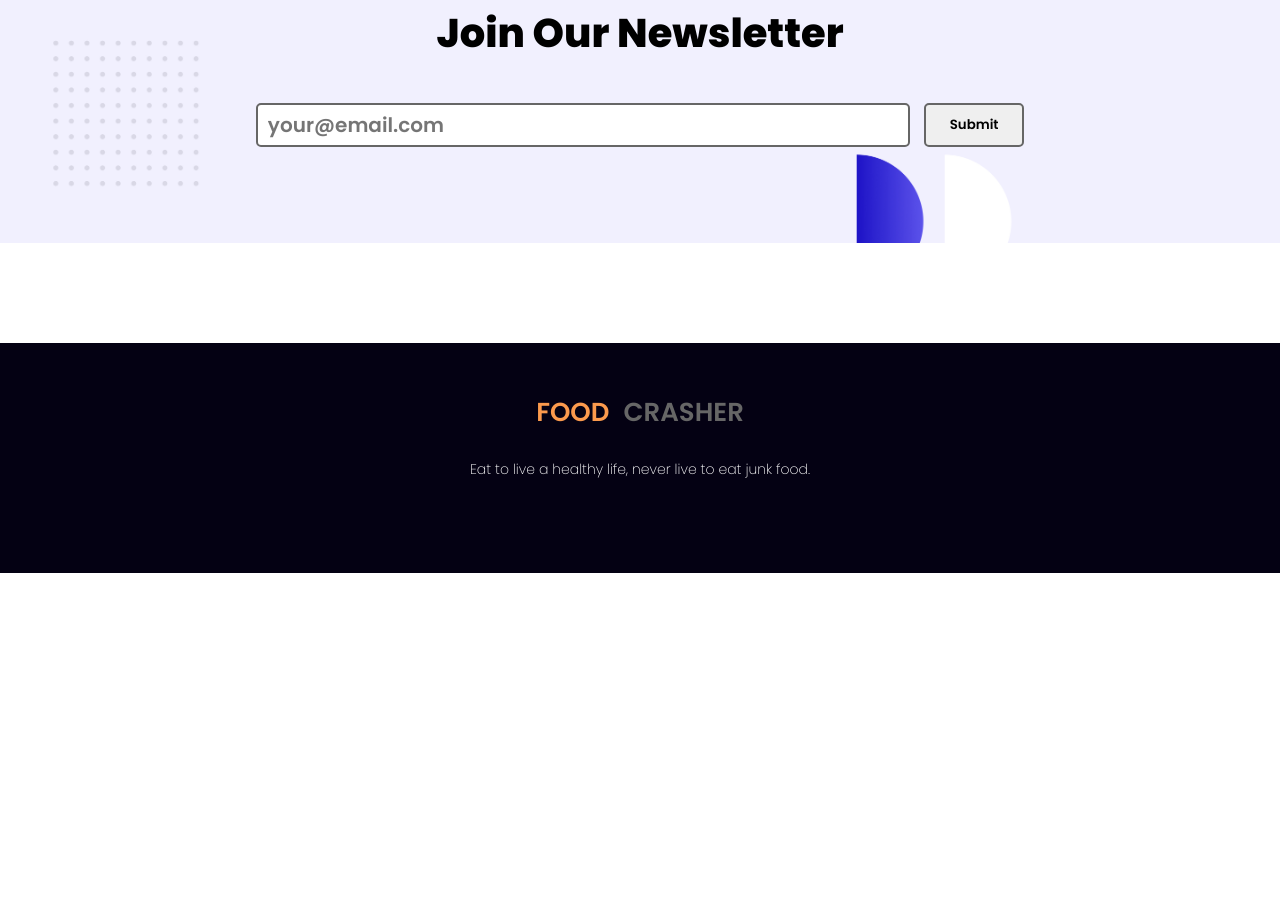
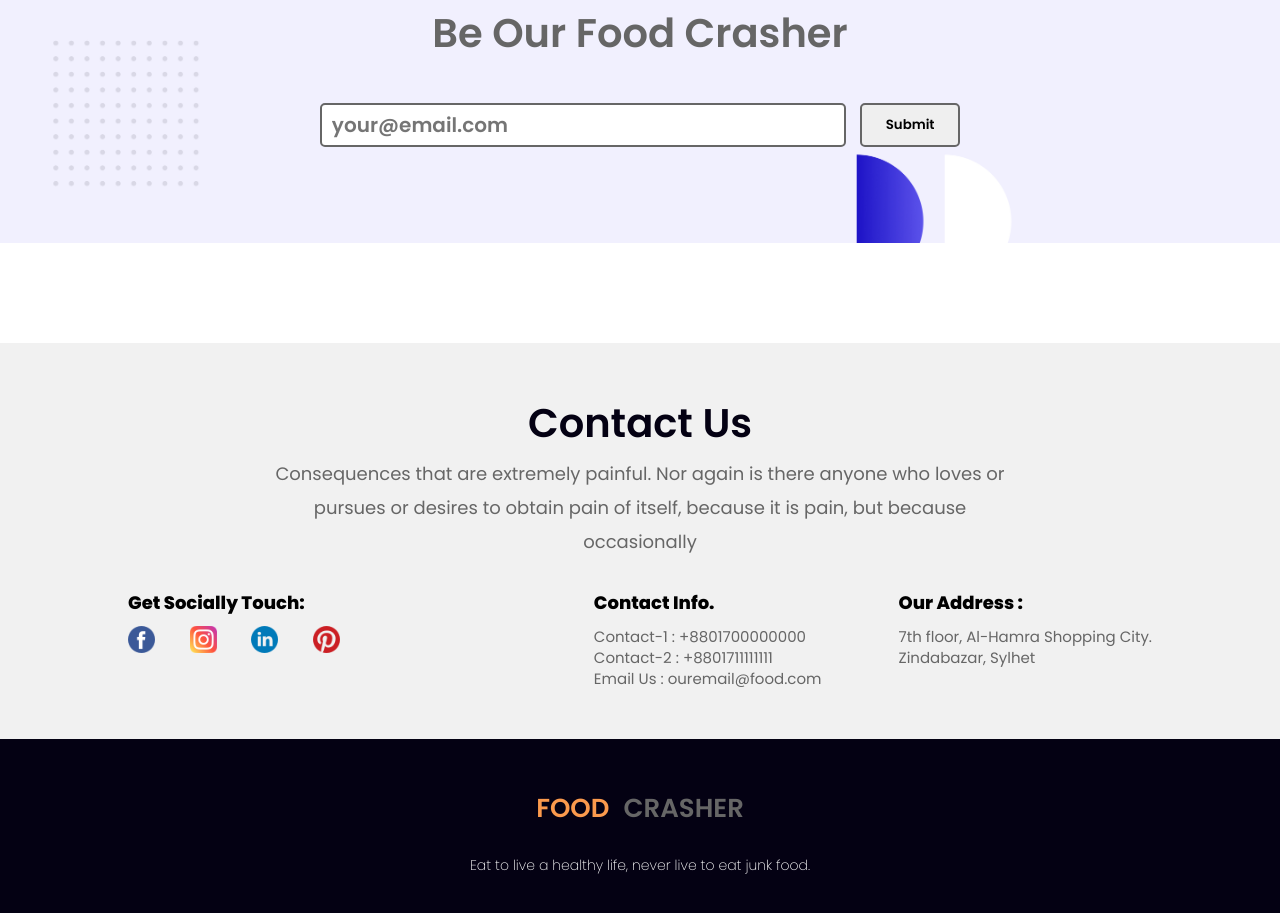
Before and after one commit to hamunna/portfolio-milestone-assignment, a plain HTML site: page index.html in a window 1280 px wide. Shown: the part 2581-3494 px from the top of the page. Before the commit the page ends 3154 px from the top, so only its background shows below. Drawn offline with Linux system fonts and the light colour scheme.

Commit message:
Completed as a Draft

```diff
--- a/index.html
+++ b/index.html
@@ -97,15 +97,46 @@
 
     <!-- Newsletter Start-->
     <section id="newsletter">
-        <h3>Join Our Newsletter</h3>
+        <h2>Be Our Food Crasher</h2>
         <div class="email-box">
             <form>
                 <input type="email" placeholder="your@email.com">
                 <button type="submit">Submit</button>
             </form>
-
         </div>
     </section><!-- Newsletter END-->
+
+    <!-- Contact Section Start -->
+    <section id="contact-us">
+        <div id="contact-title-sec">
+            <h2>Contact Us</h2>
+            <p class="contact-description">Consequences that are extremely painful. Nor again is there anyone who loves or pursues or desires to obtain pain of itself, because it is pain, but because occasionally</p>
+        </div>
+        <div id="social-contact">
+            <div class="social-sec">
+                <h3>Get Socially Touch:</h3>
+                <div class="social-icons">
+                    <a href="#" target="_blank"><img src="icons/fb.png" alt="Facebook"></a>
+                    <a href="#" target="_blank"><img src="icons/instagram.png" alt="Instagram"></a>
+                    <a href="#" target="_blank"><img src="icons/linkedin.png" alt="Linkedin"></a>
+                    <a href="#" target="_blank"><img src="icons/pinterest.png" alt="Pinterest"></a>
+                </div>
+            </div>
+
+            <div id="contact-info">
+                <h3>Contact Info.</h3>
+                <p><small>Contact-1 : +8801700000000</small></p>
+                <p><small>Contact-2 : +8801711111111</small></p>
+                <p><small>Email Us : ouremail@food.com</small></p>
+            </div>
+
+            <div id="address-part">
+                <h3>Our Address :</h3>
+                <p><small>7th floor, Al-Hamra Shopping City.<br>
+                    Zindabazar, Sylhet </small></p>
+            </div>
+        </div>
+    </section>
 
     <!-- Footer Section Start -->
     <footer>
--- a/style.css
+++ b/style.css
@@ -174,14 +174,13 @@ p {
     padding-top: 40px;
 }
 
-#newsletter h3 {
-    font-size: 40px;
+#newsletter h2 {
     margin-bottom: 40px;
 }
 
 #newsletter form input {
     height: 40px;
-    width: 50%;
+    width: 40%;
     border-radius: 5px;
     border: 2px solid #666;
     padding-left: 10px;
@@ -208,6 +207,52 @@ p {
 }
 
 /* Newsletter Part END here... */
+#contact-title-sec h2 {
+    margin-bottom: 0;
+    color: #040113;
+}
+#contact-us {
+    background-color: #f1f1f1;
+    padding: 50px 0;
+}
+
+.contact-description{
+    width: 60%;
+    margin: 4px auto;
+}
+
+#social-contact{
+    width: 80%;
+    margin: auto;
+    display: flex;
+    justify-content: space-between;
+    margin-top: 30px;
+}
+
+#contact-title-sec {
+    text-align: center;
+}
+
+#social-contact h3 {
+    font-size: 18px;
+    margin-bottom: 10px;
+}
+
+.social-icons img {
+    width: 7%;
+    margin-right: 30px;
+}
+
+#contact-info p, #address-part p {
+    line-height: 20px;
+}
+
+#address-part {
+    position: relative;
+    right: 0;
+}
+
+/* Contact Part END here... */
 
 footer {
     height:180px;
```
Also changed, not shown: icons/fb.png (added), icons/instagram.png (added), icons/linkedin.png (added), icons/pinterest.png (added).
